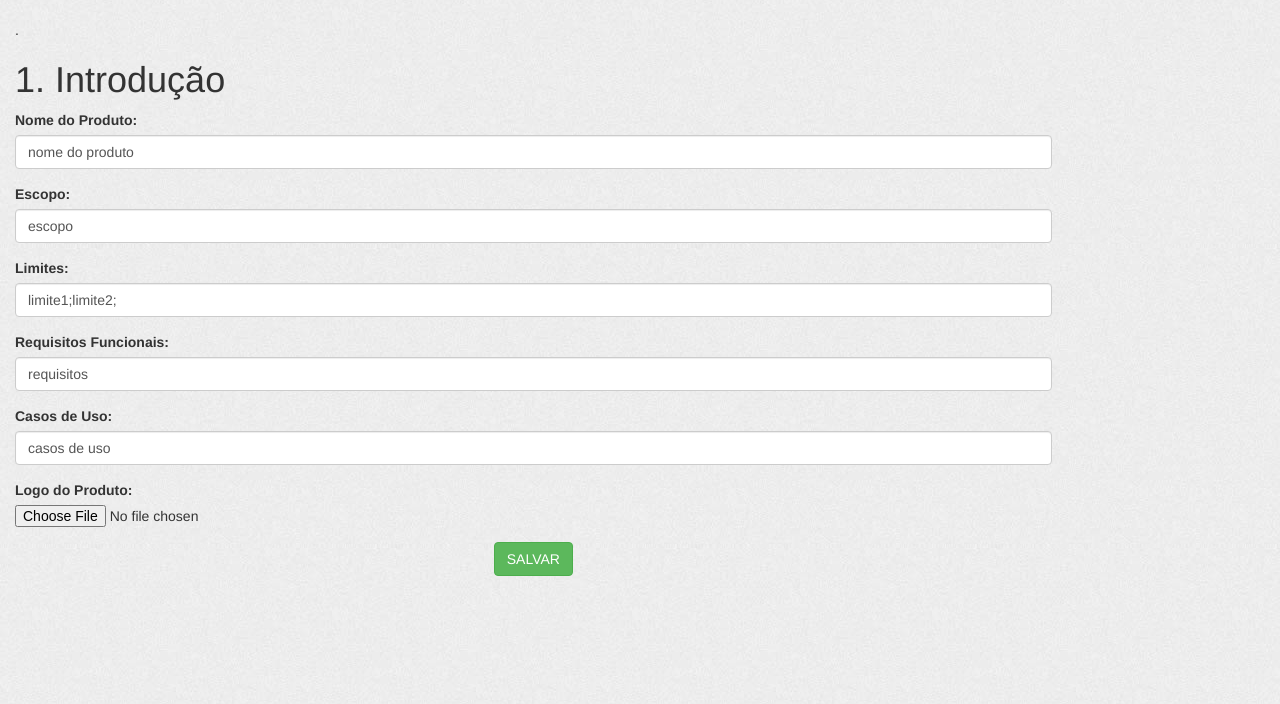
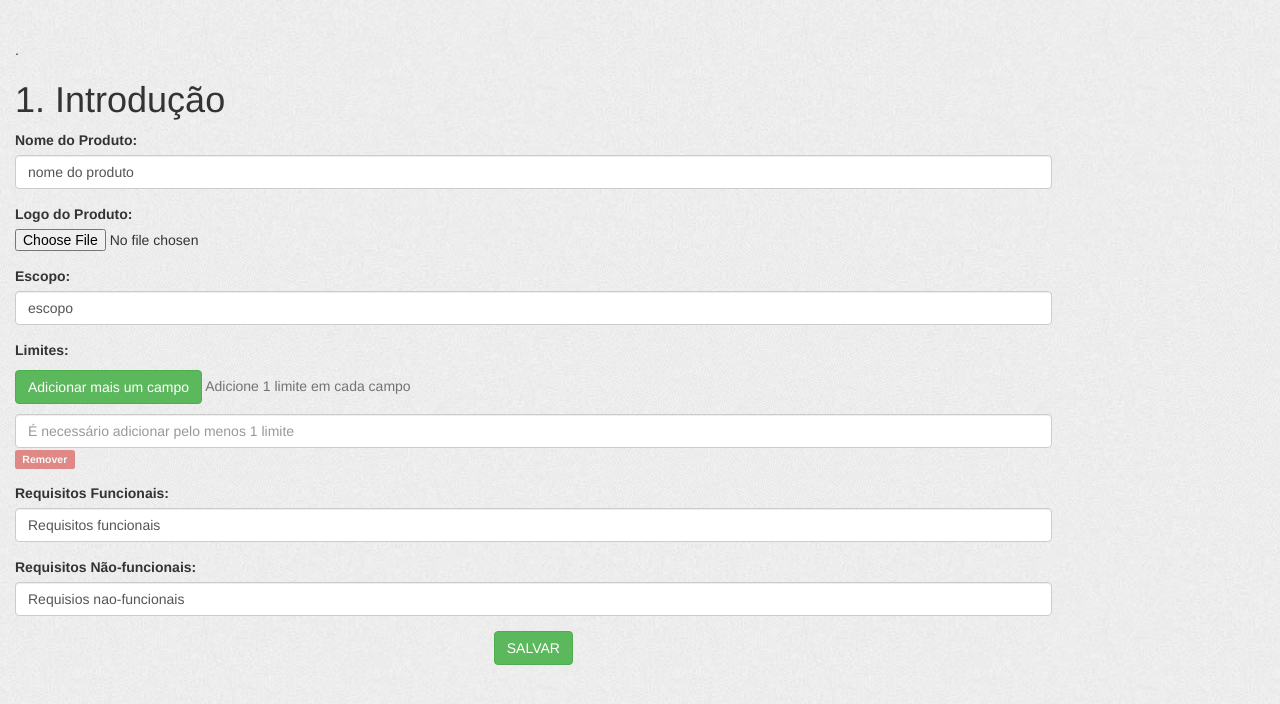
Before and after one commit to felipesousafs/esproject, a Django app: page /new in a window 1280 px wide. Shown: the part 52-756 px from the top of the page. Run offline with Django 3.2, Linux system fonts and the light colour scheme; some libraries are stand-ins or nearby versions.

Commit message:
Adicionando inputs dinamicamente no campo de Limites

```diff
--- a/engsoft/forms.py
+++ b/engsoft/forms.py
@@ -7,7 +7,7 @@ class ProjectForm(forms.ModelForm):
 		model = Projeto
 		fields = (
 			'nome_produto','escopo','limites',
-			'requisitos_funcionais','casos_de_uso_url_list',
+			'requisitos_funcionais','requisios_naofuncionais',
 			'logo_url',
 			)
 class Formulario(forms.Form):
--- a/engsoft/templates/engsoft/index.html
+++ b/engsoft/templates/engsoft/index.html
@@ -3,7 +3,7 @@
 <html>
      <head>
           <meta charset="utf-8">
-          <title>Home</title>
+          <title>ES Project</title>
 
           <link rel="stylesheet" href="{% static 'css/bootstrap.min.css' %}">
           <link rel="stylesheet" href="{% static 'css/myown.css' %}">
--- a/engsoft/templates/engsoft/project_form.html
+++ b/engsoft/templates/engsoft/project_form.html
@@ -6,30 +6,60 @@
 {% csrf_token %}
 <p>{{ logo_url }}</p>
 {% endif %}
+<script type="text/javascript">
+$(document).ready(function() {
+        var campos_max          = 10;   //max de 10 campos
+        var x = 1; // campos iniciais
+        $('#add_field').click (function(e) {
+                e.preventDefault();     //prevenir novos clicks
+                if (x < campos_max) {
+                        $('#listas').append('<p><div>\
+                                <input class="form-control" id="limites" type="text" name="limites" placeholder="Um limite por campo">\
+                                <a href="#" class="label btn label-danger remover_campo">Remover</a>\
+                                </div></p>');
+                        x++;
+                }
+        });
+
+        // Remover o div anterior
+        $('#listas').on("click",".remover_campo",function(e) {
+                e.preventDefault();
+                $(this).parent('div').remove();
+                x--;
+        });
+});
+</script>
+
+<br>
 <div class="row">
 	<div class=".col-xs-12 .col-md-8 col-lg-10">.<!-- col-xs-12 .col-md-8 .col-lg-10 -->
 		<h1>1. Introdução</h1>
 		<form action="/new" enctype="multipart/form-data" method="post">
 		              {% csrf_token %}
 			<div class="form-group">
-				<label for="your_name">Nome do Produto: </label>
+				<label for="nome_produto">Nome do Produto: </label>
 				<input class="form-control" id="nome_produto" type="text" name="nome_produto" value="nome do produto" placeholder="Nome do produto/software" required>
 			</div> <div class="form-group">
-				<label for="your_name">Escopo: </label>
-				<input class="form-control" id="escopo" type="text" name="escopo" value="escopo" required>
-			</div> <div class="form-group">
-				<label for="your_name">Limites: </label>
-				<input class="form-control" id="limites" type="text" name="limites" value="limite1;limite2;" required>
-			</div> <div class="form-group">
-				<label for="your_name">Requisitos Funcionais: </label>
-				<input class="form-control" id="requisitos_funcionais" type="text" name="requisitos_funcionais" value="requisitos" required>
-			</div> <div class="form-group">
-				<label for="your_name">Casos de Uso: </label>
-				<input class="form-control" id="casos_de_uso_url_list" type="text" name="casos_de_uso_url_list" value="casos de uso" required>
-			</div> <div class="form-group">
-				<label for="your_name">Logo do Produto: </label>
+				<label for="logo_url">Logo do Produto: </label>
 				<input id="logo_url" type="file" name="logo_url" value="void" required>
 				<!-- <p class="help-block">.</p> -->
+			</div><div class="form-group">
+				<label for="escopo">Escopo: </label>
+				<input class="form-control" id="escopo" type="text" name="escopo" value="escopo" required>
+			</div> <div class="form-group" id="listas">
+				<label>Limites: </label> <br>
+				<p class="help-block"><input class="btn btn-success" type="button" id="add_field" value="Adicionar mais um campo"> Adicione 1 limite em cada campo</p>
+				<div>
+					<input class="form-control" id="limites" placeholder="É necessário adicionar pelo menos 1 limite" type="text" name="limites" required>
+					<a href="#" role="button" class="label btn label-danger disabled">Remover</a>
+				</div>
+
+			</div> <div class="form-group">
+				<label for="requisitos_funcionais">Requisitos Funcionais: </label>
+				<input class="form-control" id="requisitos_funcionais" type="text" name="requisitos_funcionais" value="Requisitos funcionais" required>
+			</div> <div class="form-group">
+				<label for="requisios_naofuncionais">Requisitos Não-funcionais: </label>
+				<input class="form-control" id="requisios_naofuncionais" type="text" name="requisios_naofuncionais" value="Requisios nao-funcionais" required>
 			</div>
 			<center><input type="submit" class="btn btn-success" value="SALVAR"><br></center>
 		</form>
--- a/engsoft/views.py
+++ b/engsoft/views.py
@@ -20,17 +20,20 @@ def new_project(request):
 		#Saving file
 		nome_produto = request.POST['nome_produto']
 		escopo = request.POST['escopo']
-		limites = request.POST['limites']
+		limites = request.POST.getlist('limites')
+		lim=""
+		for l in limites:
+			lim = lim+l+";"
 		requisitos_funcionais = request.POST['requisitos_funcionais']
-		casos_de_uso_url_list = request.POST['casos_de_uso_url_list']
+		requisios_naofuncionais = request.POST['requisios_naofuncionais']
 		if request.FILES['logo_url']:
 			f = request.FILES['logo_url']
 			fs = FileSystemStorage()
 			filename = fs.save(f.name, f)
 			uploaded_file_url = fs.url(filename)
 			#Saving file
-			form = ProjectForm({'nome_produto':nome_produto,'escopo':escopo,'limites':limites,
-			'requisitos_funcionais':requisitos_funcionais,'casos_de_uso_url_list':casos_de_uso_url_list,
+			form = ProjectForm({'nome_produto':nome_produto,'escopo':escopo,'limites':lim,
+			'requisitos_funcionais':requisitos_funcionais,'requisios_naofuncionais':requisios_naofuncionais,
 			'logo_url':uploaded_file_url})
 		if form.is_valid():
 			projeto = form.save(commit=False)
```
Also changed, not shown: media/media/3840x2160-dota_2_dota_2_games-1930_rhgVN0Z.jpg (added), media/media/3D-Chess-Wallpaper-17.jpg (added), media/media/3D-Chess-Wallpaper-17_G8RFs26.jpg (added), media/media/55911_star_wars_kylo_ren_kylo_ren_and_his_army.jpg (added), media/media/55911_star_wars_kylo_ren_kylo_ren_and_his_army_um3VIN1.jpg (added), media/media/6ZHDTyK_t9Iy9X3.png (added).
